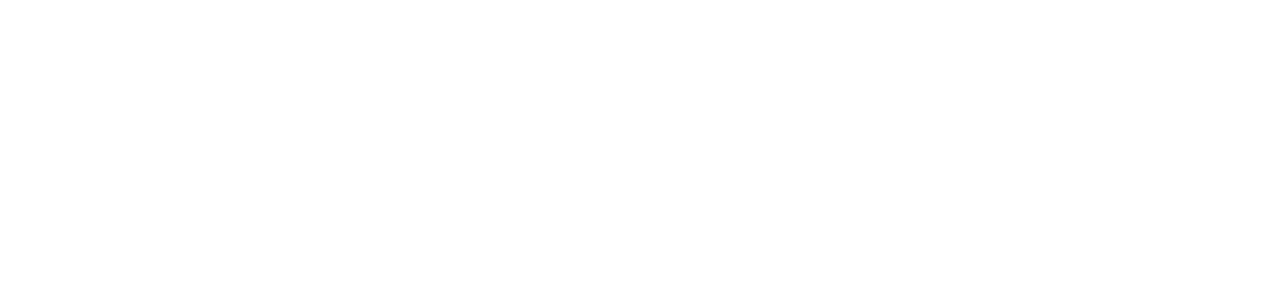
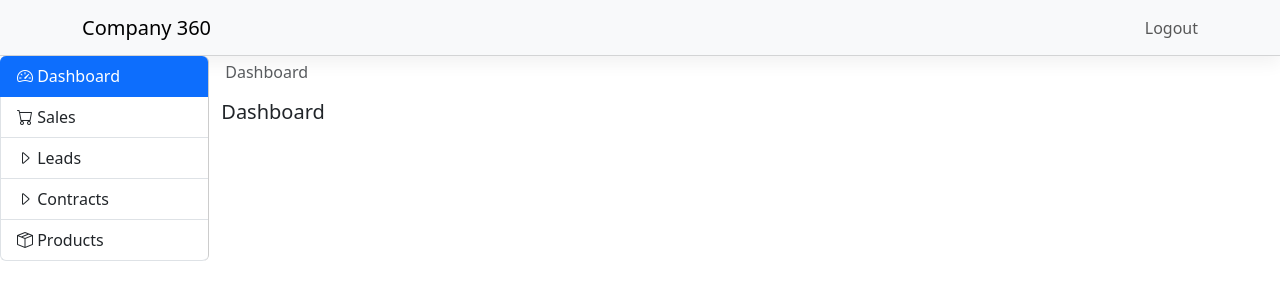
Before and after one commit to hanselpetter/vue-company, a Vue app: page /home/dashboard in a window 1280 px wide. Before the commit this address had no page. Shown: the top 300 px of the page. Built offline with nearby package versions, Linux system fonts and the light colour scheme.

Commit message:
update: add dashboard-component

```diff
--- /dev/null
+++ b/src/components/dashboard/DashboardComponent.vue
@@ -0,0 +1,13 @@
+<template>
+  <div>
+    <h5>Dashboard</h5>
+  </div>
+</template>
+
+<script>
+export default {
+  name: "DashboardComponent",
+};
+</script>
+
+<style></style>
--- a/src/router.js
+++ b/src/router.js
@@ -2,6 +2,7 @@
 import HomePage from "@/views/HomePage.vue";
 import LoginPage from "@/views/LoginPage.vue";
 import SitePage from "@/views/SitePage.vue";
+import DashboardComponent from "@/components/dashboard/DashboardComponent.vue";
 import SalesComponent from "@/components/sales/SalesComponent.vue";
 import LeadsComponents from "@/components/sales/LeadsComponents.vue";
 import ContractsComponents from "@/components/sales/ContractsComponents.vue";
@@ -16,6 +17,10 @@
     path: "/home",
     component: HomePage,
     children: [
+      {
+        path: "dashboard",
+        component: DashboardComponent,
+      },
       {
         path: "sales",
         component: SalesComponent,
--- a/src/views/HomePage.vue
+++ b/src/views/HomePage.vue
@@ -2,7 +2,7 @@
   <div>
     <nav class="navbar navbar-light bg-light top-menu">
       <div class="container">
-        <a class="navbar-brand" href="#">Company 360</a>
+        <router-link class="navbar-brand" to="/home">Company 360</router-link>
         <div class="navbar-nav">
           <ul class="navbar-nav">
             <li class="nav-item">
@@ -17,7 +17,7 @@
       <div class="list-group left-menu">
         <router-link
           class="list-group-item list-group-item-action"
-          to="/home"
+          to="/home/dashboard"
           exact-active-class="active"
         >
           <i class="bi bi-speedometer2"></i> Dashboard</router-link
```
